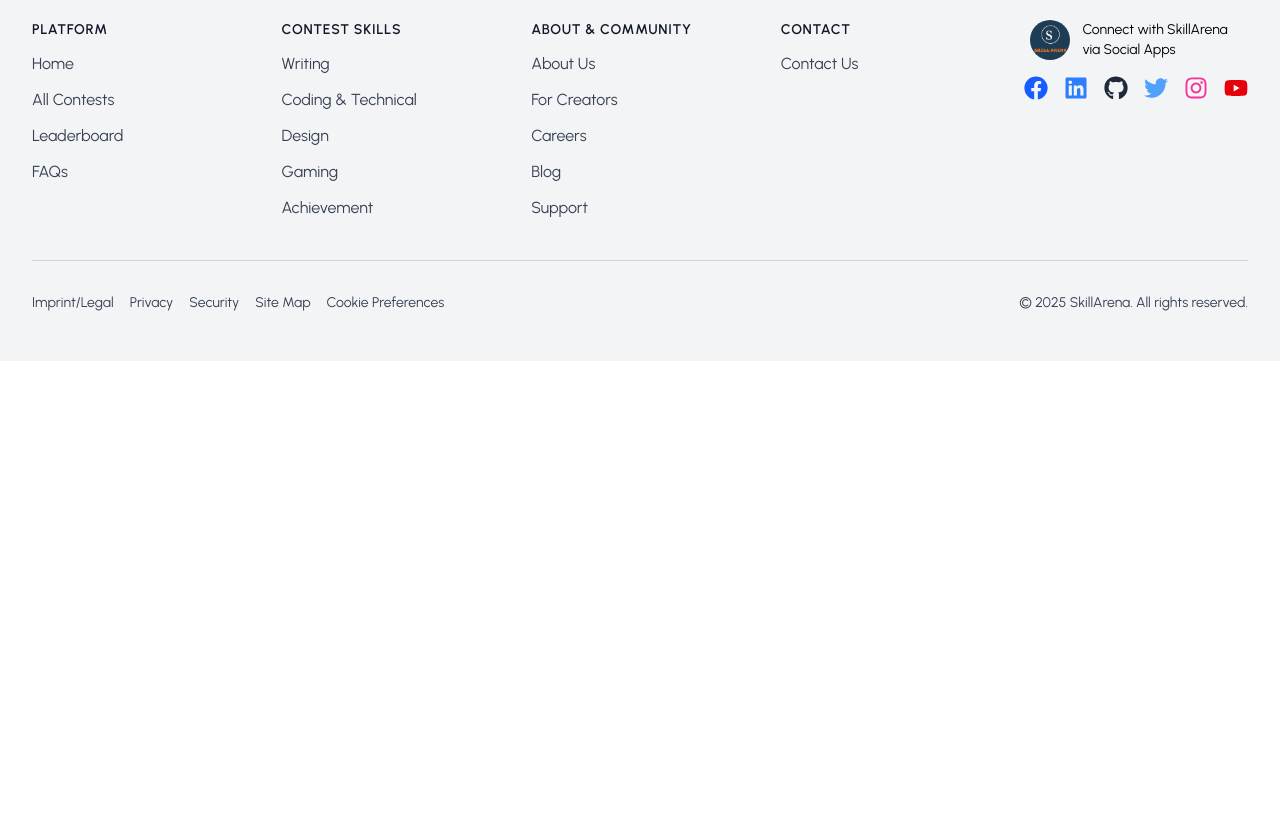
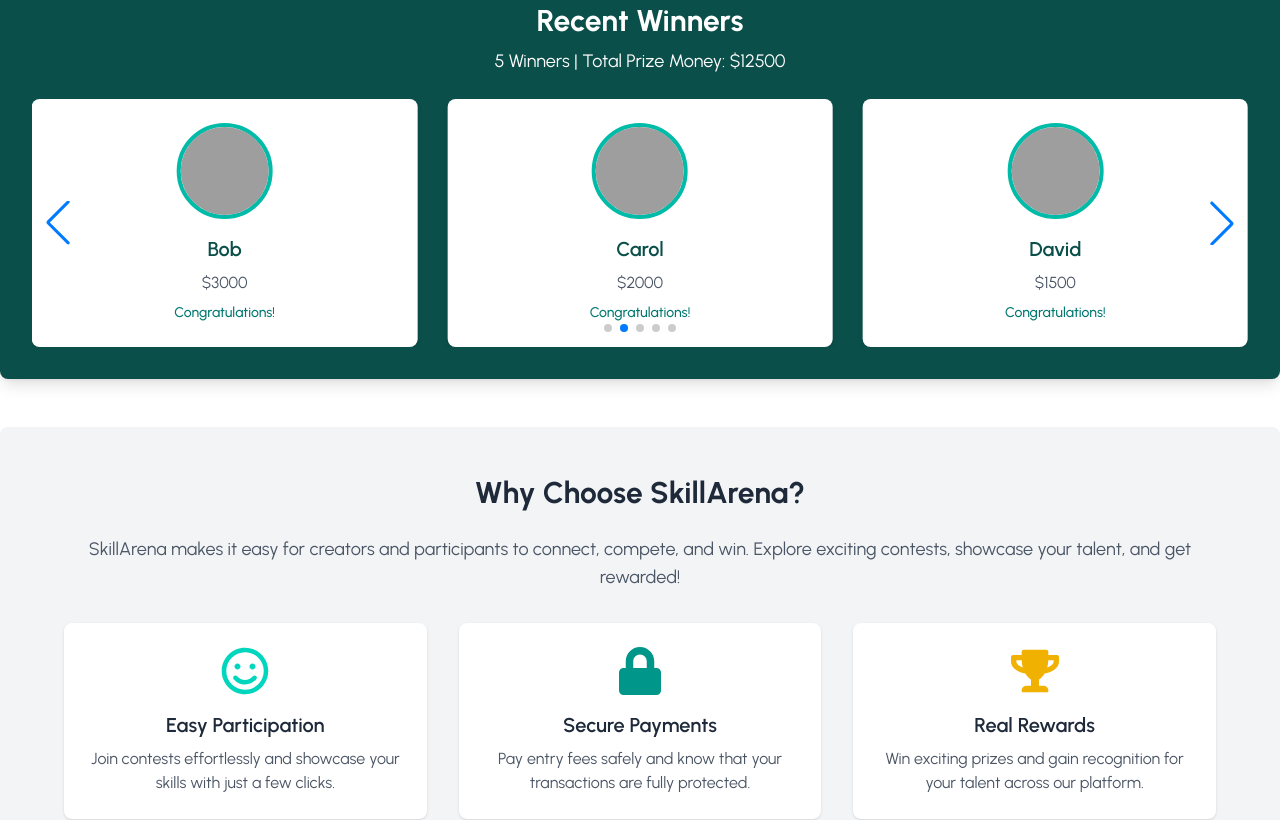
Before and after one commit to chayanatik1994/skill-arena-client, a React (Vite) app: page / in a window 1280 px wide. Shown: the part 1440-2260 px from the top of the page. Before the commit the page ends 1801 px from the top, so only its background shows below. Built offline with nearby package versions, Linux system fonts and the light colour scheme; no server answers; grey boxes are pictures that could not be loaded.

Commit message:
Add ExtraSection and WinnerAdvertisement components with styling and Swiper carousel

```diff
--- a/package.json
+++ b/package.json
@@ -16,6 +16,7 @@
     "react-icons": "^5.5.0",
     "react-responsive-carousel": "^3.2.23",
     "react-router": "^7.10.1",
+    "swiper": "^12.0.3",
     "tailwindcss": "^4.1.17"
   },
   "devDependencies": {
--- /dev/null
+++ b/src/Pages/Home/ExtraSection/ExtraSection.jsx
@@ -0,0 +1,47 @@
+import React from "react";
+import { FaRegSmile, FaLock, FaTrophy } from "react-icons/fa";
+
+const ExtraSection = () => {
+  return (
+    <section className="p-12 bg-gray-100 rounded-lg shadow-lg mt-12">
+      <div className="max-w-6xl mx-auto text-center">
+        <h2 className="text-3xl font-bold mb-6 text-gray-800">Why Choose SkillArena?</h2>
+        <p className="text-gray-600 mb-8 text-lg">
+          SkillArena makes it easy for creators and participants to connect, compete, and win.
+          Explore exciting contests, showcase your talent, and get rewarded!
+        </p>
+
+        <div className="grid grid-cols-1 md:grid-cols-3 gap-8">
+          {/* Feature 1 */}
+          <div className="bg-white p-6 rounded-lg shadow hover:scale-105 transition-transform duration-300">
+            <FaRegSmile className="text-teal-400 text-5xl mx-auto mb-4" />
+            <h3 className="text-xl font-semibold mb-2 text-gray-800">Easy Participation</h3>
+            <p className="text-gray-600">
+              Join contests effortlessly and showcase your skills with just a few clicks.
+            </p>
+          </div>
+
+          {/* Feature 2 */}
+          <div className="bg-white p-6 rounded-lg shadow hover:scale-105 transition-transform duration-300">
+            <FaLock className="text-teal-600 text-5xl mx-auto mb-4" />
+            <h3 className="text-xl font-semibold mb-2 text-gray-800">Secure Payments</h3>
+            <p className="text-gray-600">
+              Pay entry fees safely and know that your transactions are fully protected.
+            </p>
+          </div>
+
+          {/* Feature 3 */}
+          <div className="bg-white p-6 rounded-lg shadow hover:scale-105 transition-transform duration-300">
+            <FaTrophy className="text-yellow-500 text-5xl mx-auto mb-4" />
+            <h3 className="text-xl font-semibold mb-2 text-gray-800">Real Rewards</h3>
+            <p className="text-gray-600">
+              Win exciting prizes and gain recognition for your talent across our platform.
+            </p>
+          </div>
+        </div>
+      </div>
+    </section>
+  );
+};
+
+export default ExtraSection;
--- a/src/Pages/Home/Home/Home.jsx
+++ b/src/Pages/Home/Home/Home.jsx
@@ -1,12 +1,17 @@
 import React from 'react';
 import Banner from './Banner/Banner';
 import PopularContests from '../PopularContests/PopularContests';
+import WinnerAdvertisement from '../WinnerAdvertisement/WinnerAdvertisement';
+import ExtraSection from '../ExtraSection/ExtraSection';
 
 const Home = () => {
     return (
         <div>
           <Banner></Banner>
           <PopularContests></PopularContests>
+          <WinnerAdvertisement></WinnerAdvertisement>
+          <ExtraSection></ExtraSection>
+
         </div>
     );
 };
--- /dev/null
+++ b/src/Pages/Home/WinnerAdvertisement/WinnerAdvertisement.jsx
@@ -0,0 +1,84 @@
+import React, { useState, useEffect } from "react";
+import { Swiper, SwiperSlide } from "swiper/react";
+import { Autoplay, Navigation, Pagination } from "swiper/modules";
+import "swiper/css";
+import "swiper/css/pagination";
+import "swiper/css/navigation";
+
+const WinnerAdvertisement = () => {
+  const [winners, setWinners] = useState([]);
+
+  // Example: fetching winners from API (replace URL with your backend endpoint)
+  useEffect(() => {
+    const fetchWinners = async () => {
+      try {
+        // Simulate fetching from backend
+        const response = await fetch("/api/winners"); // replace with real API
+        const data = await response.json();
+        setWinners(data);
+      } catch (error) {
+        console.error("Error fetching winners:", error);
+        // fallback to default data if API fails
+        setWinners([
+          { name: "Alice", prize: 5000, image: "https://img.daisyui.com/images/stock/photo-1606107557195-0e29a4b5b4aa.webp" },
+          { name: "Bob", prize: 3000, image: "https://img.daisyui.com/images/stock/photo-1606107557195-0e29a4b5b4aa.webp" },
+          { name: "Carol", prize: 2000, image: "https://img.daisyui.com/images/stock/photo-1606107557195-0e29a4b5b4aa.webp" },
+          { name: "David", prize: 1500, image: "https://img.daisyui.com/images/stock/photo-1606107557195-0e29a4b5b4aa.webp" },
+          { name: "Eva", prize: 1000, image: "https://img.daisyui.com/images/stock/photo-1606107557195-0e29a4b5b4aa.webp" },
+        ]);
+      }
+    };
+
+    fetchWinners();
+  }, []);
+
+  if (winners.length === 0) return null; // optional: loading state
+
+  const totalWinners = winners.length;
+  const totalPrize = winners.reduce((sum, w) => sum + w.prize, 0);
+
+  return (
+    <section className="p-8 bg-teal-900 rounded-lg shadow-lg">
+      <div className="text-center mb-6">
+        <h2 className="text-3xl font-bold mb-2 text-white">Recent Winners</h2>
+        <p className="text-white text-lg">
+          {totalWinners} Winners | Total Prize Money: ${totalPrize}
+        </p>
+      </div>
+
+      <Swiper
+        spaceBetween={30}
+        slidesPerView={3}
+        loop={true}
+        autoplay={{ delay: 3000 }}
+        pagination={{ clickable: true }}
+        navigation
+        breakpoints={{
+          640: { slidesPerView: 1 },
+          768: { slidesPerView: 2 },
+          1024: { slidesPerView: 3 },
+        }}
+        modules={[Autoplay, Pagination, Navigation]}
+      >
+        {winners.map((winner, index) => (
+          <SwiperSlide key={index}>
+            <div className="bg-white p-6 rounded-lg shadow-md text-center hover:scale-105 transition-transform duration-300">
+              <img
+                src={winner.image}
+                alt={winner.name}
+                className="mx-auto mb-4 w-24 h-24 rounded-full object-cover border-4 border-teal-500"
+              />
+              <h3 className="text-xl font-semibold text-teal-900">{winner.name}</h3>
+              <p className="text-gray-600 mt-2">${winner.prize}</p>
+              <p className="mt-2 text-sm text-teal-700 font-medium">
+                Congratulations!
+              </p>
+            </div>
+          </SwiperSlide>
+        ))}
+      </Swiper>
+    </section>
+  );
+};
+
+export default WinnerAdvertisement;
--- /dev/null
+++ b/src/Pages/PageNotFound/PageNotFound.jsx
@@ -0,0 +1,24 @@
+import React from 'react';
+import PageNotFoundImg from '../../assets/PageNotFound404.jpg';
+
+const PageNotFound = () => {
+    return (
+        <div className="flex flex-col items-center justify-center h-screen bg-gray-100 text-center p-6">
+            <img
+                src={PageNotFoundImg}
+                alt="Page Not Found"
+                className="w-full max-w-md mb-6"
+            />
+            <h1 className="text-4xl font-bold text-gray-800 mb-2">404 - Page Not Found</h1>
+            <p className="text-gray-600 mb-4">Sorry, the page you are looking for does not exist.</p>
+            <button
+                onClick={() => window.location.href = '/'}
+                className="px-6 py-3 bg-teal-600 text-white rounded-lg hover:bg-teal-700 transition-colors"
+            >
+                Go Back Home
+            </button>
+        </div>
+    );
+};
+
+export default PageNotFound;
--- a/src/layouts/RootLayout.jsx
+++ b/src/layouts/RootLayout.jsx
@@ -2,6 +2,7 @@
 import { Outlet } from 'react-router';
 import Footer from '../Pages/Home/Shared/Footer/Footer';
 import Navbar from '../Pages/Home/Shared/Navbar/Navbar';
+import PageNotFound from '../Pages/PageNotFound/PageNotFound';
 
 const RootLayout = () => {
     return (
```
Also changed, not shown: src/assets/PageNotFound404.jpg (added), 1 other file (tests, documents, lock files or other folders).
